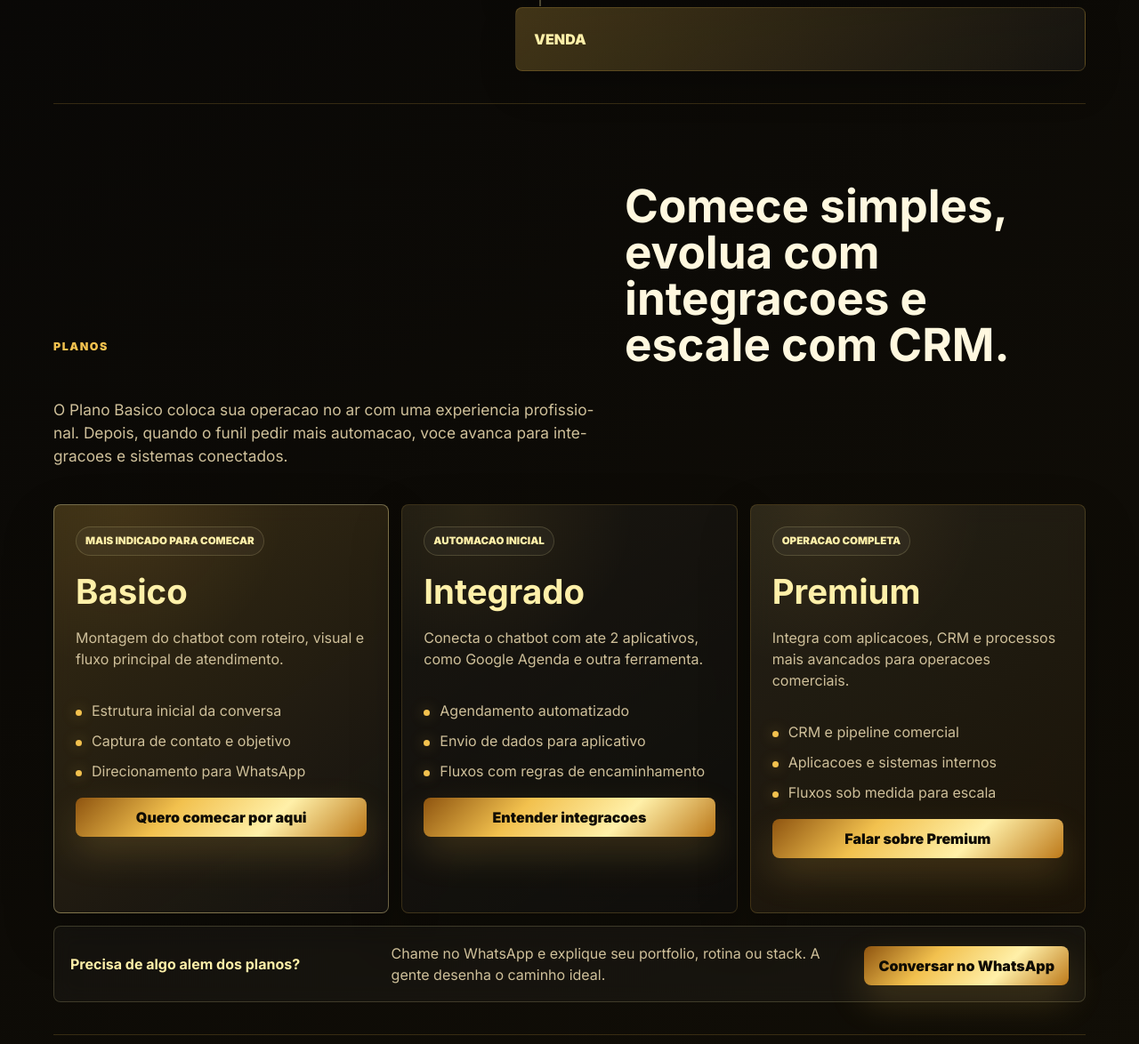
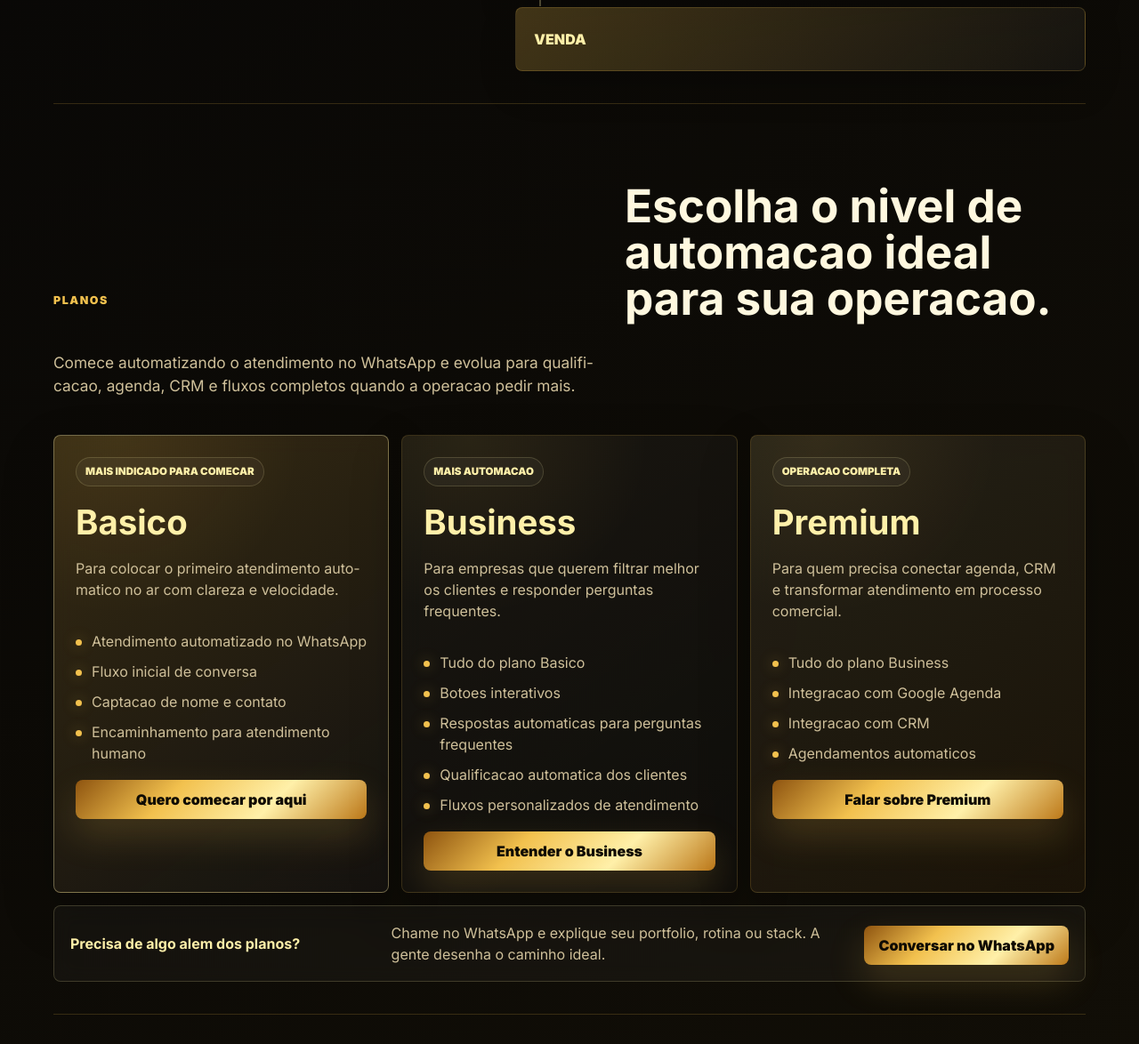
Before and after one commit to fauleon/agbaraai, a Flask app: page / in a window 1280 px wide. Shown: the part 2815-3989 px from the top of the page at 89% size. Run offline with Flask 3, Linux system fonts and the light colour scheme.

Commit message:
Update plan tier details

```diff
--- a/templates/index.html
+++ b/templates/index.html
@@ -231,43 +231,47 @@
         <section class="plans" id="planos" aria-labelledby="plans-title">
           <div class="plans-heading">
             <p class="eyebrow">Planos</p>
-            <h2 id="plans-title">Comece simples, evolua com integracoes e escale com CRM.</h2>
+            <h2 id="plans-title">Escolha o nivel de automacao ideal para sua operacao.</h2>
             <p>
-              O Plano Basico coloca sua operacao no ar com uma experiencia profissional. Depois, quando o
-              funil pedir mais automacao, voce avanca para integracoes e sistemas conectados.
+              Comece automatizando o atendimento no WhatsApp e evolua para qualificacao, agenda, CRM e
+              fluxos completos quando a operacao pedir mais.
             </p>
           </div>
           <div class="plans-grid" aria-label="Planos Agbara IA">
             <article class="plan-card featured-plan">
               <span class="plan-kicker">Mais indicado para comecar</span>
               <h3>Basico</h3>
-              <p class="plan-summary">Montagem do chatbot com roteiro, visual e fluxo principal de atendimento.</p>
+              <p class="plan-summary">Para colocar o primeiro atendimento automatico no ar com clareza e velocidade.</p>
               <ul>
-                <li>Estrutura inicial da conversa</li>
-                <li>Captura de contato e objetivo</li>
-                <li>Direcionamento para WhatsApp</li>
+                <li>Atendimento automatizado no WhatsApp</li>
+                <li>Fluxo inicial de conversa</li>
+                <li>Captacao de nome e contato</li>
+                <li>Encaminhamento para atendimento humano</li>
               </ul>
               <a href="https://wa.me/5511966325699?text=Ola%2C%20quero%20o%20Plano%20Basico%20da%20Agbara%20IA." target="_blank" rel="noopener">Quero comecar por aqui</a>
             </article>
             <article class="plan-card">
-              <span class="plan-kicker">Automacao inicial</span>
-              <h3>Integrado</h3>
-              <p class="plan-summary">Conecta o chatbot com ate 2 aplicativos, como Google Agenda e outra ferramenta.</p>
+              <span class="plan-kicker">Mais automacao</span>
+              <h3>Business</h3>
+              <p class="plan-summary">Para empresas que querem filtrar melhor os clientes e responder perguntas frequentes.</p>
               <ul>
-                <li>Agendamento automatizado</li>
-                <li>Envio de dados para aplicativo</li>
-                <li>Fluxos com regras de encaminhamento</li>
+                <li>Tudo do plano Basico</li>
+                <li>Botoes interativos</li>
+                <li>Respostas automaticas para perguntas frequentes</li>
+                <li>Qualificacao automatica dos clientes</li>
+                <li>Fluxos personalizados de atendimento</li>
               </ul>
-              <a href="https://wa.me/5511966325699?text=Ola%2C%20quero%20entender%20o%20Plano%20Integrado%20da%20Agbara%20IA." target="_blank" rel="noopener">Entender integracoes</a>
+              <a href="https://wa.me/5511966325699?text=Ola%2C%20quero%20entender%20o%20Plano%20Business%20da%20Agbara%20IA." target="_blank" rel="noopener">Entender o Business</a>
             </article>
             <article class="plan-card premium-plan">
               <span class="plan-kicker">Operacao completa</span>
               <h3>Premium</h3>
-              <p class="plan-summary">Integra com aplicacoes, CRM e processos mais avancados para operacoes comerciais.</p>
+              <p class="plan-summary">Para quem precisa conectar agenda, CRM e transformar atendimento em processo comercial.</p>
               <ul>
-                <li>CRM e pipeline comercial</li>
-                <li>Aplicacoes e sistemas internos</li>
-                <li>Fluxos sob medida para escala</li>
+                <li>Tudo do plano Business</li>
+                <li>Integracao com Google Agenda</li>
+                <li>Integracao com CRM</li>
+                <li>Agendamentos automaticos</li>
               </ul>
               <a href="https://wa.me/5511966325699?text=Ola%2C%20quero%20conversar%20sobre%20o%20Plano%20Premium%20da%20Agbara%20IA." target="_blank" rel="noopener">Falar sobre Premium</a>
             </article>
```
